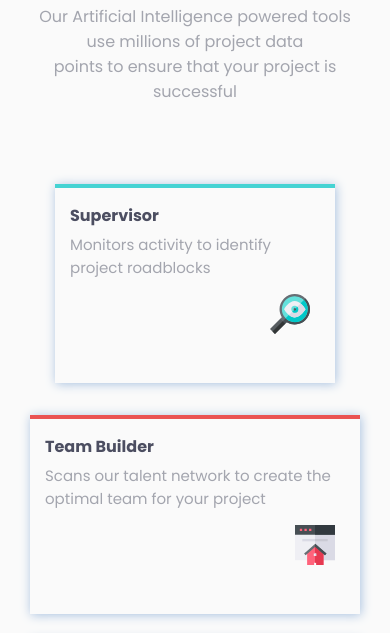
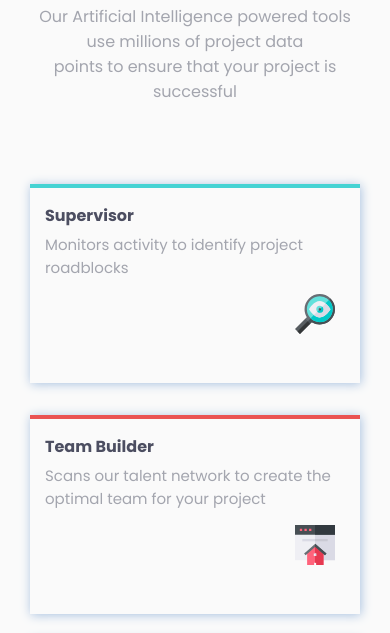
Before and after one commit to Inf3rn00/four-card-feature-section-master, a plain HTML site: page index.html in a window 390 px wide. Shown: the part 211-844 px from the top of the page. Drawn offline with Linux system fonts and the light colour scheme.

Commit message:
Update style.css

```diff
--- a/style.css
+++ b/style.css
@@ -129,12 +129,10 @@ img{
         gap: 2rem;
         margin-top: 70px;
     }
-
     .left,
     .right{
-        margin: auto;
+        width: 100%
     }
-
 }
 
 @media(max-width: 800px) {
```
